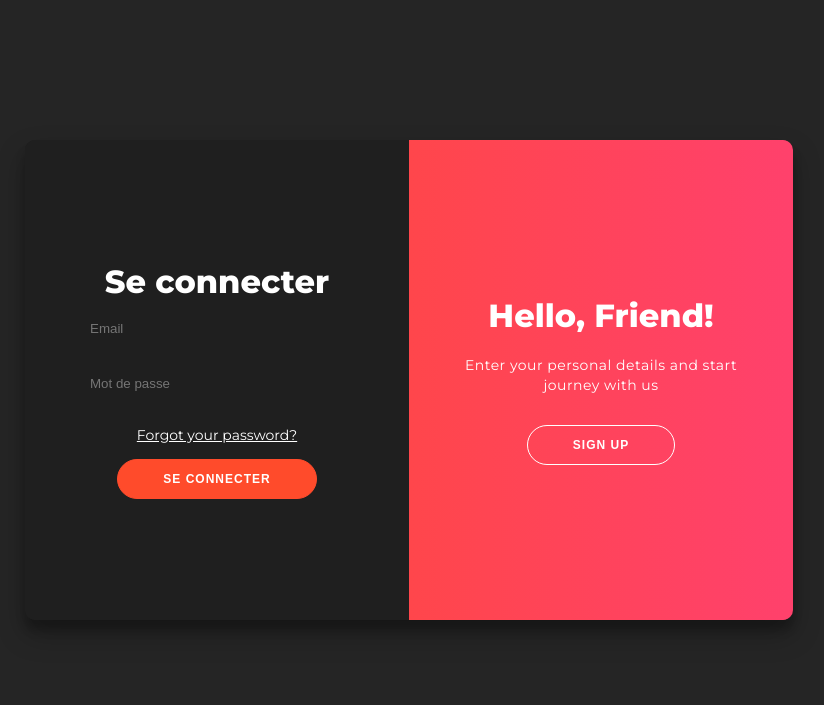
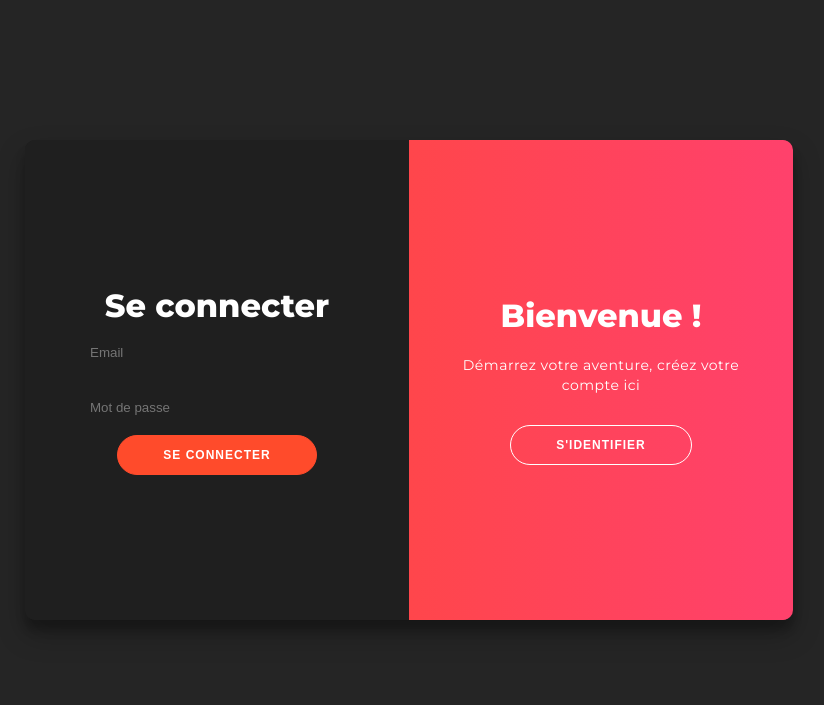
Before and after one commit to Bahsiik/Instachat, a PHP site: page /templates/register.php in a window 1280 px wide. Shown: the top 705 px of the page, without its empty margins (231-1055 px from the left). Run offline with PHP 8.4, Linux system fonts and the light colour scheme.

Commit message:
feat: register translate to french

```diff
--- a/static/styles/register.css
+++ b/static/styles/register.css
@@ -35,13 +35,6 @@ p {
 
 span {
     font-size: 12px;
-}
-
-.forgot {
-    color: white;
-    font-size: 14px;
-    text-decoration: underline;
-    margin: 15px 0;
 }
 
 button {
--- a/templates/register.php
+++ b/templates/register.php
@@ -19,21 +19,20 @@ $js = ['register.js'];
             <h1>Se connecter</h1>
             <input type="email" placeholder="Email" />
             <input type="password" placeholder="Mot de passe" />
-            <a class="forgot" href="#">Forgot your password?</a>
             <button>Se connecter</button>
         </form>
     </div>
     <div class="overlay-container">
         <div class="overlay">
             <div class="overlay-panel overlay-left">
-                <h1>Welcome Back!</h1>
-                <p>To keep connected with us please login with your personal info</p>
-                <button class="ghost" id="signIn">Sign In</button>
+                <h1>Re-bonjour !</h1>
+                <p>Pour vous connecter, entrez vos identifiants ici</p>
+                <button class="ghost" id="signIn">Se connecter</button>
             </div>
             <div class="overlay-panel overlay-right">
-                <h1>Hello, Friend!</h1>
-                <p>Enter your personal details and start journey with us</p>
-                <button class="ghost" id="signUp">Sign Up</button>
+                <h1>Bienvenue !</h1>
+                <p>Démarrez votre aventure, créez votre compte ici</p>
+                <button class="ghost" id="signUp">S'identifier</button>
             </div>
         </div>
     </div>
```
